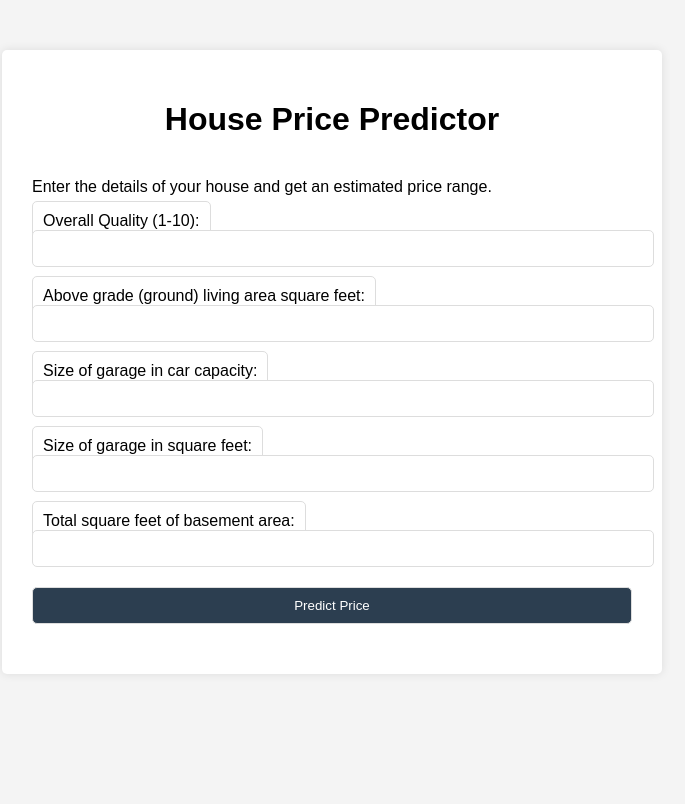
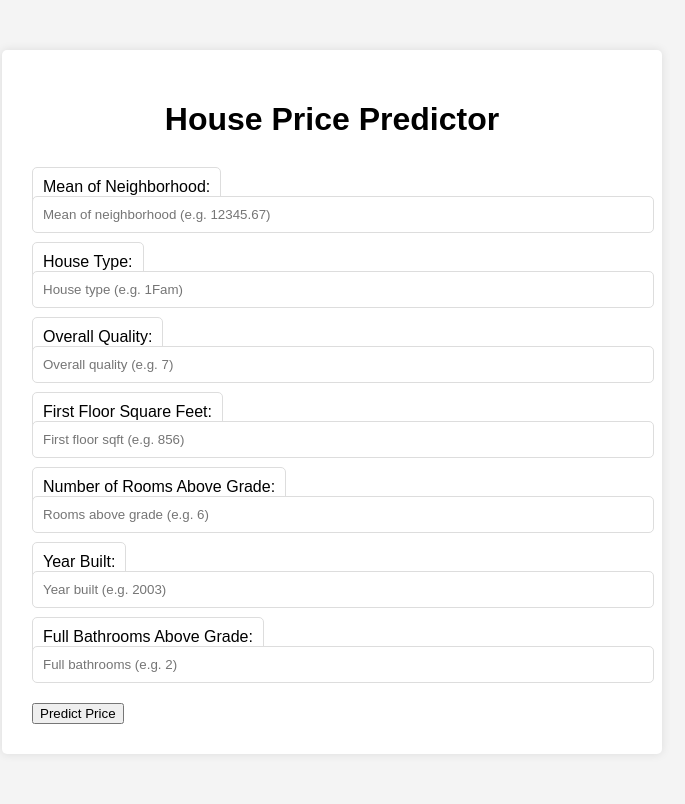
Before and after one commit to muhammadnurarasy/Azure, a Flask app: page / in a window 1280 px wide. Shown: the whole page, without its empty margins (308-993 px from the left). Before the commit the page ends 624 px from the top, so only its background shows below. Run offline with Flask 3, Linux system fonts and the light colour scheme; parts of the project's set-up code (start-up, migrations or seed data) failed here and were passed over.

Commit message:
Update index.html

```diff
--- a/templates/index.html
+++ b/templates/index.html
@@ -1,42 +1,55 @@
 <!DOCTYPE html>
 <html lang="en">
+
 <head>
     <meta charset="UTF-8">
+    <meta http-equiv="X-UA-Compatible" content="IE=edge">
     <meta name="viewport" content="width=device-width, initial-scale=1.0">
-    <title>Arasy House Price Predictor (Project)</title>
+    <title>House Price Predictor</title>
     <link rel="stylesheet" href="style.css">
-    <script src="script.js" defer></script>
 </head>
+
 <body>
     <div class="container">
         <h1>House Price Predictor</h1>
-        <p>Enter the details of your house and get an estimated price range.</p>
 
-        <!-- Form for user input -->
-        <form id="predictForm">
-            <label for="OverallQual">Overall Quality (1-10):</label>
-            <input type="number" id="OverallQual" name="OverallQual" min="1" max="10" required>
+        <!-- Mean of the neighborhood -->
+        <label for="neighborhood-mean">Mean of Neighborhood:</label>
+        <input type="text" id="neighborhood-mean" placeholder="Mean of neighborhood (e.g. 12345.67)">
 
-            <label for="GrLivArea">Above grade (ground) living area square feet:</label>
-            <input type="number" id="GrLivArea" name="GrLivArea" required>
+        <!-- House type -->
+        <label for="house-type">House Type:</label>
+        <input type="text" id="house-type" placeholder="House type (e.g. 1Fam)">
 
-            <label for="GarageCars">Size of garage in car capacity:</label>
-            <input type="number" id="GarageCars" name="GarageCars" required>
+        <!-- Overall quality -->
+        <label for="overall-quality">Overall Quality:</label>
+        <input type="number" id="overall-quality" placeholder="Overall quality (e.g. 7)">
 
-            <label for="GarageArea">Size of garage in square feet:</label>
-            <input type="number" id="GarageArea" name="GarageArea" required>
+        <!-- First floor square feet -->
+        <label for="first-floor-sqft">First Floor Square Feet:</label>
+        <input type="number" id="first-floor-sqft" placeholder="First floor sqft (e.g. 856)">
 
-            <label for="TotalBsmtSF">Total square feet of basement area:</label>
-            <input type="number" id="TotalBsmtSF" name="TotalBsmtSF" required>
+        <!-- Number of rooms above grade -->
+        <label for="rooms-above-grade">Number of Rooms Above Grade:</label>
+        <input type="number" id="rooms-above-grade" placeholder="Rooms above grade (e.g. 6)">
 
-            <input type="submit" value="Predict Price">
-        </form>
+        <!-- Year built -->
+        <label for="year-built">Year Built:</label>
+        <input type="number" id="year-built" placeholder="Year built (e.g. 2003)">
 
-        <!-- Display Prediction -->
-        <div id="prediction" class="hidden">
-            <h2>Predicted Price:</h2>
-            <p id="predictedPrice"></p>
-        </div>
+        <!-- Full bathrooms above grade -->
+        <label for="full-bathrooms">Full Bathrooms Above Grade:</label>
+        <input type="number" id="full-bathrooms" placeholder="Full bathrooms (e.g. 2)">
+
+        <!-- Button to trigger prediction -->
+        <button id="predict-btn">Predict Price</button>
+
+        <!-- Section to display the predicted price -->
+        <div id="predicted-price"></div>
     </div>
+
+    <!-- Ensure you link to the script.js -->
+    <script src="script.js"></script>
 </body>
+
 </html>
```
